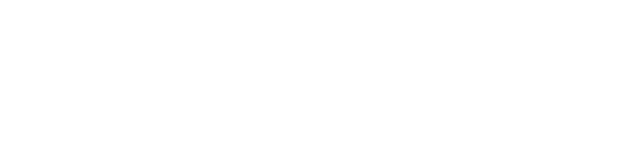
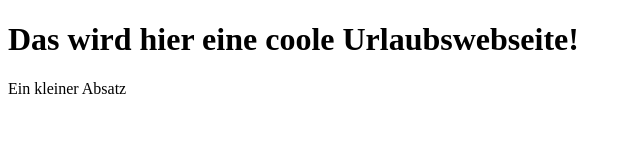
Before and after one commit to thomder/holidayadvice, a plain HTML site: page index.html in a window 1280 px wide. Shown: the whole page, without its empty margins (0-640 px from the left). Drawn offline with Linux system fonts and the light colour scheme.

Commit message:
Fixing bug: No content on website.

```diff
--- a/index.html
+++ b/index.html
@@ -6,6 +6,7 @@
   <title>Coole Urlaubswebsite</title>
 </head>
 <body>
-
+ <h1>Das wird hier eine coole Urlaubswebseite!</h1>
+ <p>Ein kleiner Absatz</p>
 </body>
 </html>
```
